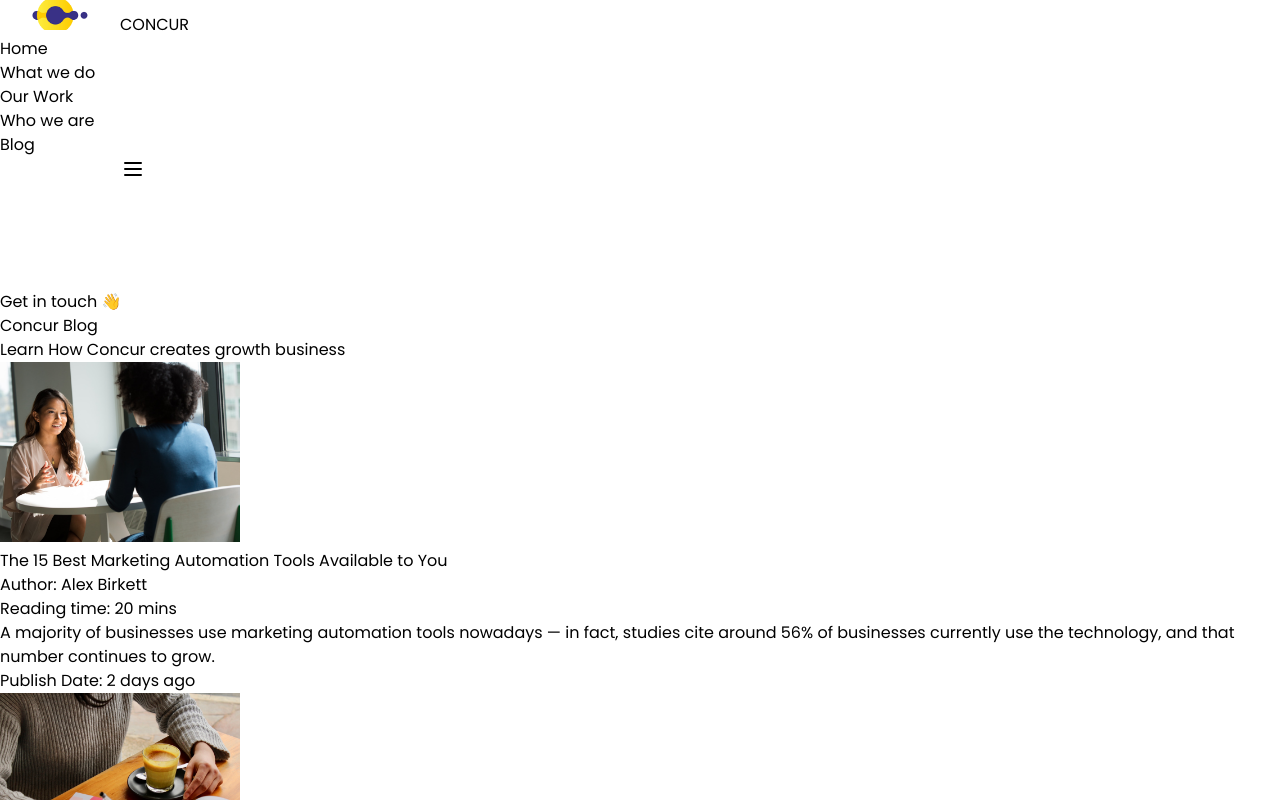
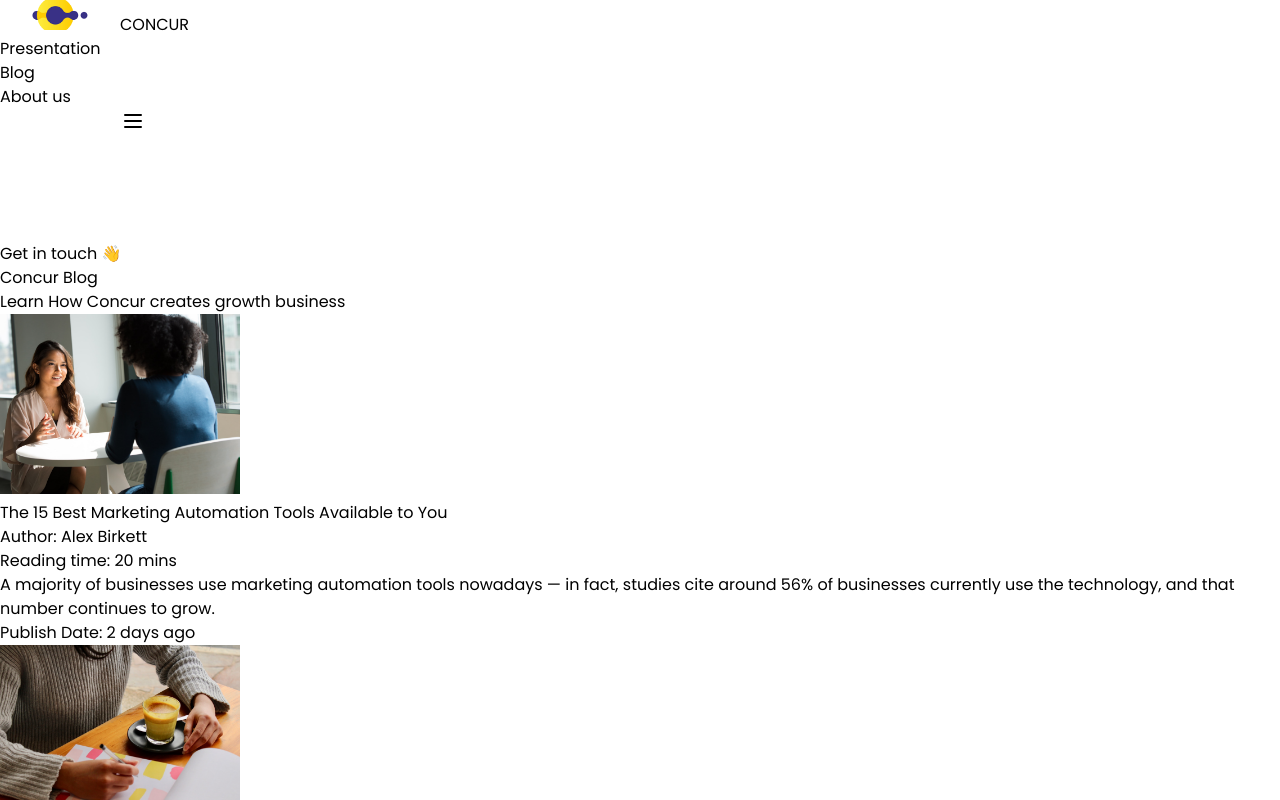
Before and after one commit to maisamaf/concur-marketing-agency, a Next.js app: page /blog in a window 1280 px wide. Shown: the top 800 px of the page. Built offline with nearby package versions, Linux system fonts and the light colour scheme; what @material-tailwind/react would draw is missing.

Commit message:
update routes

```diff
--- a/components/Navbar/index.js
+++ b/components/Navbar/index.js
@@ -28,38 +28,8 @@ const Index = () => {
         className="p-1 font-normal font-poppins"
       >
         <Link href="/" className="flex items-center">
-          Home
+          Presentation
         </Link>
-      </Typography>
-      <Typography
-        as="li"
-        variant="small"
-        color="blue-gray"
-        className="p-1 font-normal font-poppins"
-      >
-        <a href="#what-we-do" className="flex items-center">
-          What we do
-        </a>
-      </Typography>
-      <Typography
-        as="li"
-        variant="small"
-        color="blue-gray"
-        className="p-1 font-normal font-poppins"
-      >
-        <a href="#our-work" className="flex items-center">
-          Our Work
-        </a>
-      </Typography>
-      <Typography
-        as="li"
-        variant="small"
-        color="blue-gray"
-        className="p-1 font-normal font-poppins"
-      >
-        <a href="#who-are-we" className="flex items-center">
-          Who we are
-        </a>
       </Typography>
       <Typography
         as="li"
@@ -71,6 +41,16 @@ const Index = () => {
           Blog
         </Link>
       </Typography>
+      <Typography
+        as="li"
+        variant="small"
+        color="blue-gray"
+        className="p-1 font-normal font-poppins"
+      >
+        <Link href="/about-us" className="flex items-center">
+          About us
+        </Link>
+      </Typography>
     </ul>
   );
 
@@ -78,6 +58,7 @@ const Index = () => {
     <Navbar className="px-4 py-2 mx-auto shadow-none lg:py-4">
       <div className="container flex items-center justify-between mx-auto text-blue-gray-900">
         <div className="flex">
+          <Link href="/">
             <Image
               src="/images/logo.png"
               alt="Concur Agency Logo"
@@ -85,14 +66,17 @@ const Index = () => {
               width={120}
               objectFit="cover"
             />
+          </Link>
+          <Link href="/">
             <Typography
               as="a"
-            href="#"
+              href="/"
               variant="small"
               className="-ml-4 mr-4 cursor-pointer py-1.5 font-bold font-poppins text-lg"
             >
               <span>CONCUR</span>
             </Typography>
+          </Link>
         </div>
         <div className="hidden lg:block">{navList}</div>
         <Button
```
Lines whose indentation alone changed are shown as unchanged.
